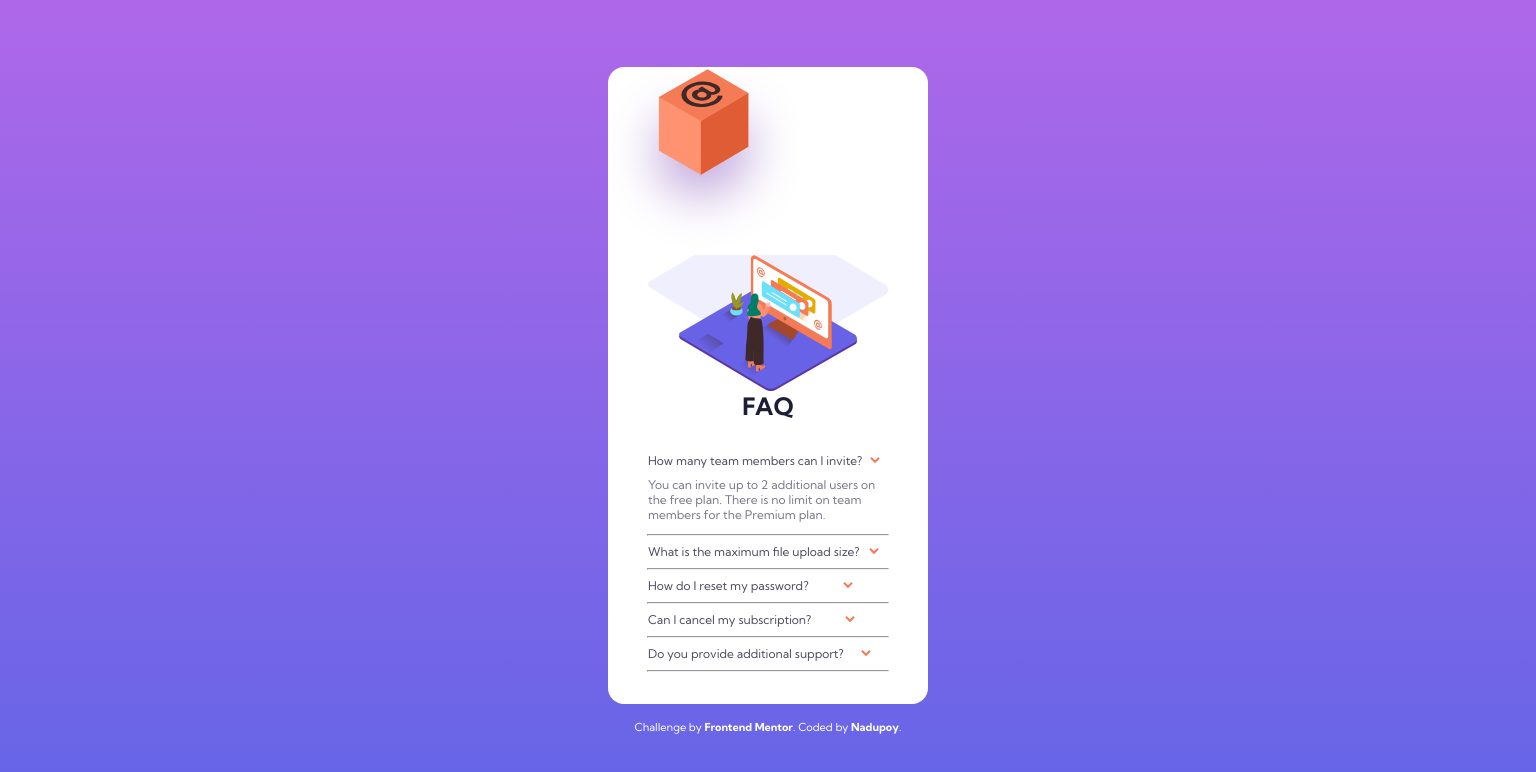
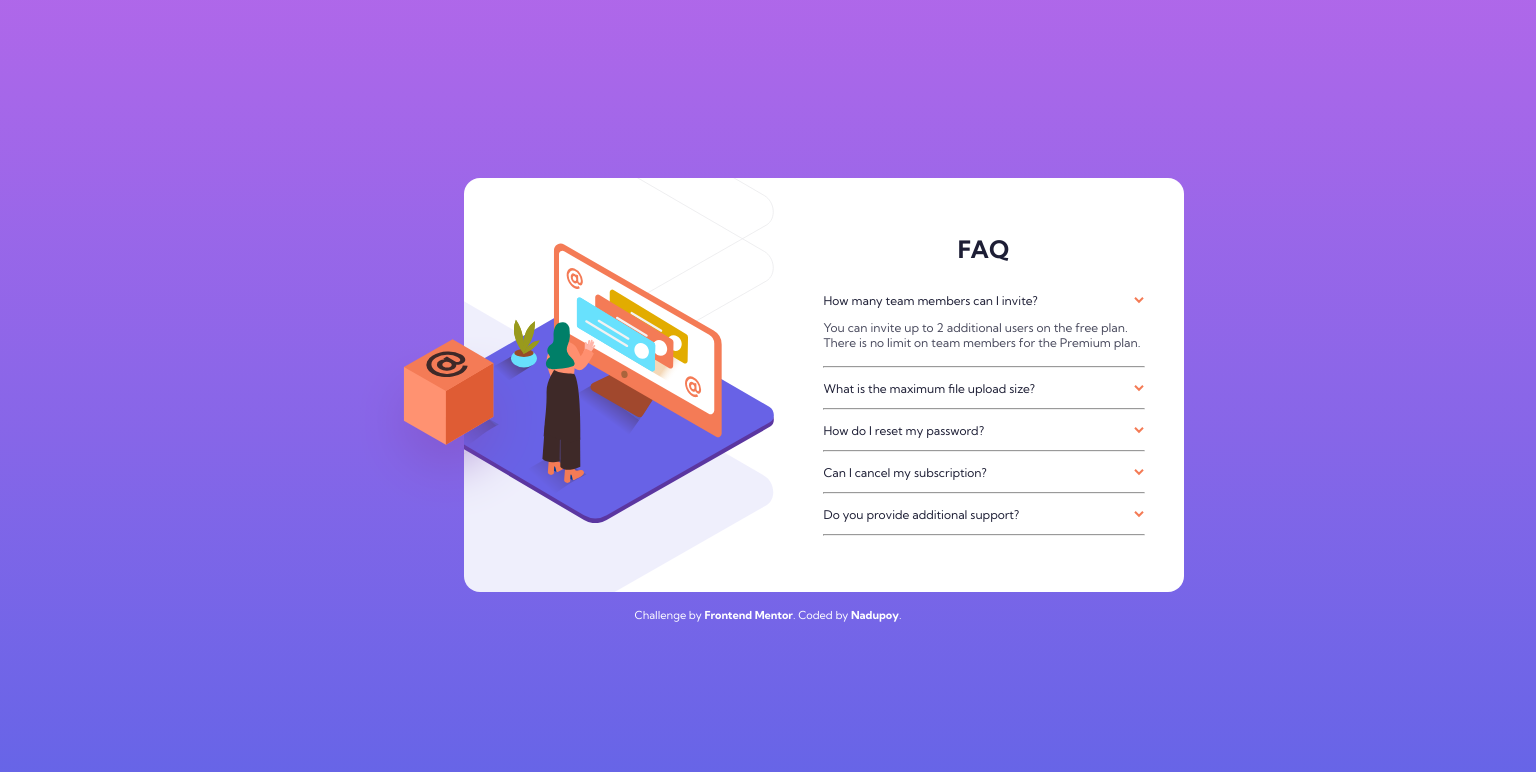
Before and after one commit to nadupoy/Frontend-Mentor---FAQ-Accordion-Card, a plain HTML site: page index.html in a window 1536 px wide. Both pictures are taken after a click on the heading "How many team members can I invite?". Drawn offline with Linux system fonts and the light colour scheme.

Commit message:
Edited the code to avoid repetition between the media queries.

```diff
--- a/style.css
+++ b/style.css
@@ -14,71 +14,36 @@
 }
 
 * {
+    font-family: 'Kumbh Sans', sans-serif;
     margin: 0;
-    font-family: 'Kumbh Sans', sans-serif;
 }
 
 html {
     min-height: 100%;
     display: flex;
-    align-items: center;
-    justify-content: center;
 }
 
 body {
     background: linear-gradient(var(--bg-gradient-soft-violet), var(--bg-gradient-soft-blue));
-    background-repeat: no-repeat;
-
+    margin: auto;
 }
 
 main {
-    width: 320px;
     margin-bottom: 16px;
-    background-color: var(--main-bg-color);
-    border-radius: 16px;
 }
 
-.illustration {
-    background-position-x: center;
-    background-image: url('./images/bg-pattern-mobile.svg');
-    background-repeat: no-repeat;
-    display: flex;
-    justify-content: center;
-    height: 136px;
-}
-
-/* picture {
-    width: 240px;
-    transform: translateY(-110px);
-} */
-
-@media screen and (max-width: 1439px) {
-    .box-illustration {
-        display: none;
-    }
+.faqs {
+    background-color: var(--main-bg-color);
 }
 
 h1 {
     text-align: center;
     color: var(--text-very-dark-desaturated-blue);
-    font-weight: var(--body-font-weight-bold);
-    margin-bottom: 24px;
-}
-
-.faqs {
-    padding-bottom: 32px;
+    margin-bottom: 16px;
 }
 
 details {
-    font-size: var(--body-font-size);
-    width: 240px;
-    margin: auto;
-}
-
-hr {
-    width: 240px;
-    margin: auto;
-    color: var(--divider-light-grayish-blue);
+    font-size: 12px;
 }
 
 .questions {
@@ -86,25 +51,34 @@ hr {
     display: grid;
     grid-template-columns: auto auto;
     align-items: center;
-    color: var(--text-very-dark-grayish-blue);
-    height: 32px;
+    height: 40px;
+    color: var(--text-very-dark-desaturated-blue);
 }
 
-.questions-view-answer {
-    list-style-type: none;
-    display: grid;
-    grid-template-columns: auto auto;
-    color: var(--text-very-dark-desaturated-blue);
+.questions:hover {
+    cursor: pointer;
+    color: var(--text-soft-red);
+}
+
+.questions-toggled {
     font-weight: var(--body-font-weight-bold);
 }
 
-.arrow-icon {
+svg {
     justify-self: end;
 }
 
+.arrow-icon-toggled {
+    transform: rotate(180deg);
+}
+
 .answers {
-    color: var(--text-dark-grayish-blue);
-    margin-bottom: 12px;
+    margin-bottom: 16px;
+    color: var(--text-very-dark-grayish-blue);
+}
+
+hr {
+    color: var(--divider-light-grayish-blue);
 }
 
 footer {
@@ -123,3 +97,85 @@ footer a {
 footer a:visited {
     text-decoration: none;
 }
+
+@media screen and (max-width: 1439px) {
+    main {
+        max-width: 320px;
+    }
+
+    .box-illustration {
+        display: none;
+    }
+
+    .illustration {
+        /*fills out the parent container*/
+        display: flex;
+        justify-content: center;
+        transform: translateY(72px);
+    }
+
+    .illustration > img {
+        width: 240px;
+    }
+
+    .faqs {
+        max-width: 320px;
+        padding-top: 120px;
+        padding-bottom: 32px;
+        border-radius: 16px;
+        background-image: url('./images/bg-pattern-mobile.svg');
+        background-repeat: no-repeat;
+        background-position: center top;
+    }
+
+    details, hr {
+        width: 240px;
+        margin: auto;
+    }
+}
+
+@media screen and (min-width: 1440px) {
+    main {
+        display: grid;
+        grid-template-columns: auto auto auto;
+        align-items: center;
+    }
+
+    .box-illustration {
+        object-fit: contain;
+        z-index: 20;
+        margin-right: -80px;
+        margin-bottom: -88px;
+    }
+
+    .illustration {
+        margin-right: -310px;
+        z-index: 10;
+    }
+
+    .illustration > img {
+        /* Fixed image dimension */
+        height: 280px;
+        object-fit: cover;
+        object-position: 100% 50%;
+        width: 310px;
+    }
+
+    .faqs {
+        min-width: 400px;
+        padding-top: 56px;
+        padding-bottom: 56px;
+        padding-left: 320px;
+        border-radius: 16px;
+        background-image: url('./images/bg-pattern-desktop.svg');
+        background-size: cover;
+        background-repeat: no-repeat;
+        /* Set the height of the 'background-position' property to a %age (proportional) value so as to maintain proportion as the height of its container varies w.r.t how many detail elements are open(ed). */
+        background-position: -410px 65%;
+    }
+
+    details, hr {
+        width: 320px;
+        margin: auto;
+    }
+}
```
